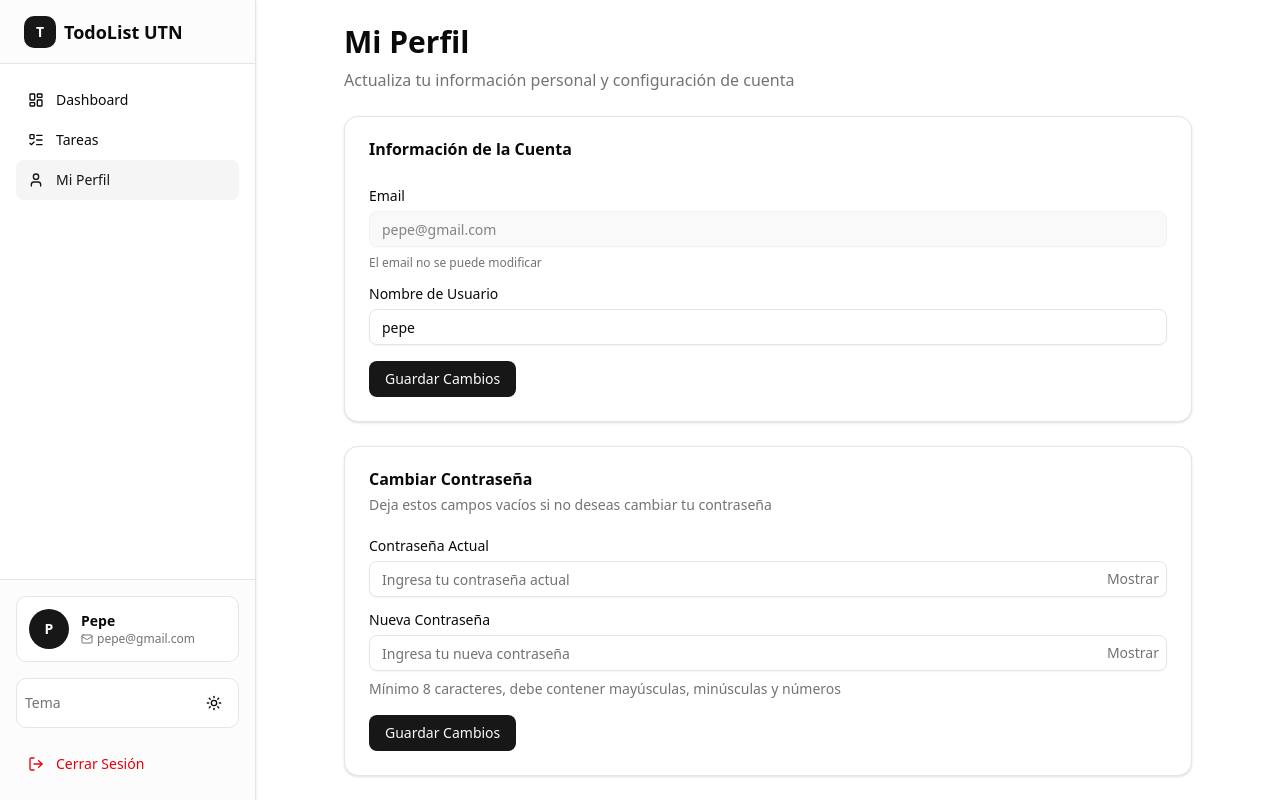
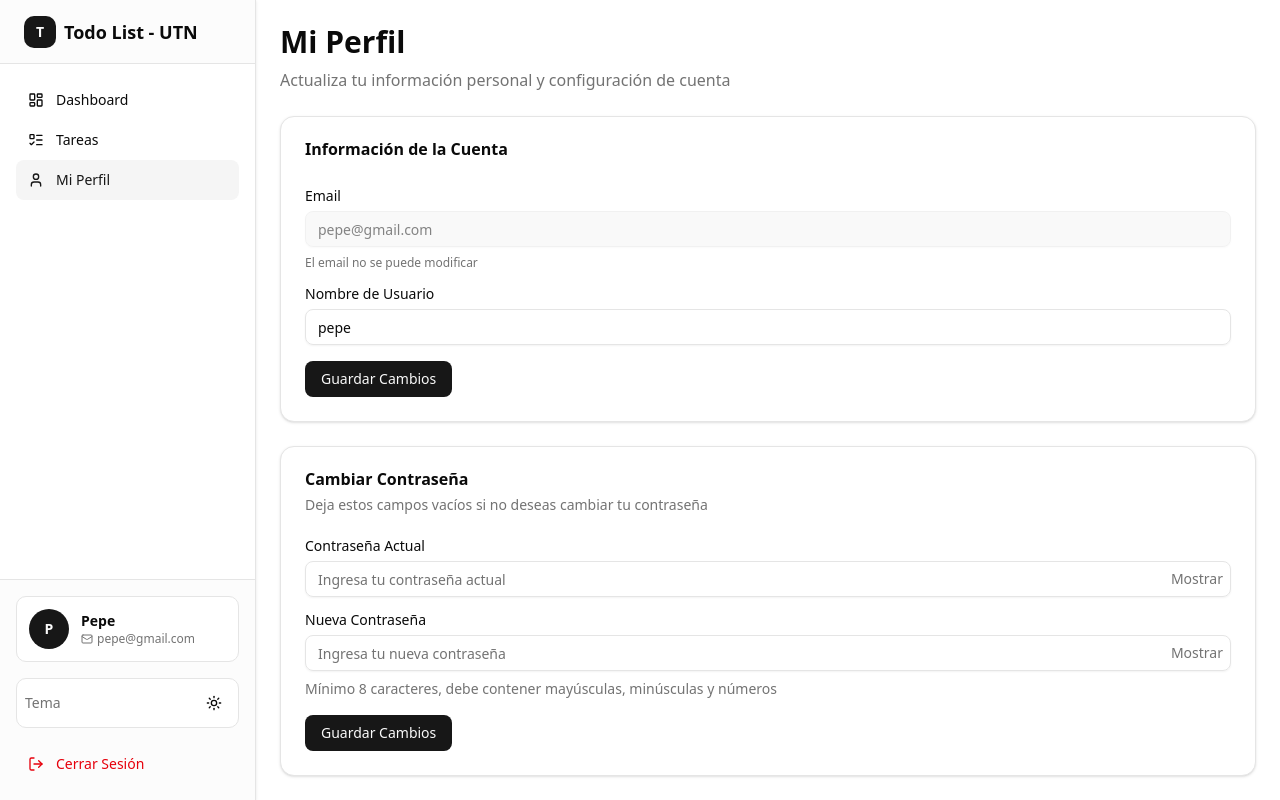
Before and after one commit to valen-ruggieri/todolist_utn, a Next.js app: page /profile in a window 1280 px wide. Built offline with nearby package versions, Linux system fonts and the light colour scheme.

Commit message:
config size

```diff
--- a/app/todolist/page.tsx
+++ b/app/todolist/page.tsx
@@ -3,7 +3,7 @@ import { TodoContainer } from "@/components/todolist/todoContainer"
 
 export default function TodolistPage() {
     return (
-        <div className="container mx-auto max-w-6xl p-6 space-y-6">
+        <div className="container mx-auto max-w-7xl p-6 space-y-6">
             <HeaderTodos />
             <TodoContainer />
         </div>
--- a/components/navigation/appSidebar/index.tsx
+++ b/components/navigation/appSidebar/index.tsx
@@ -74,7 +74,7 @@ export function AppSidebar() {
                         <div className="h-8 w-8 rounded-lg bg-primary flex items-center justify-center">
                             <span className="text-primary-foreground text-sm font-bold">T</span>
                         </div>
-                        <h2 className="text-lg font-semibold">TodoList UTN</h2>
+                        <h2 className="text-lg font-semibold">Todo List - UTN</h2>
                     </div>
                 </div>
 
--- a/components/profile/profileContainer/index.tsx
+++ b/components/profile/profileContainer/index.tsx
@@ -25,7 +25,7 @@ export function ProfileContainer() {
     }
 
     return (
-        <div className="container mx-auto max-w-4xl p-6 space-y-6">
+        <div className="container mx-auto max-w-7xl p-6 space-y-6">
             <ProfileHeader />
 
             <AccountInfo
```
